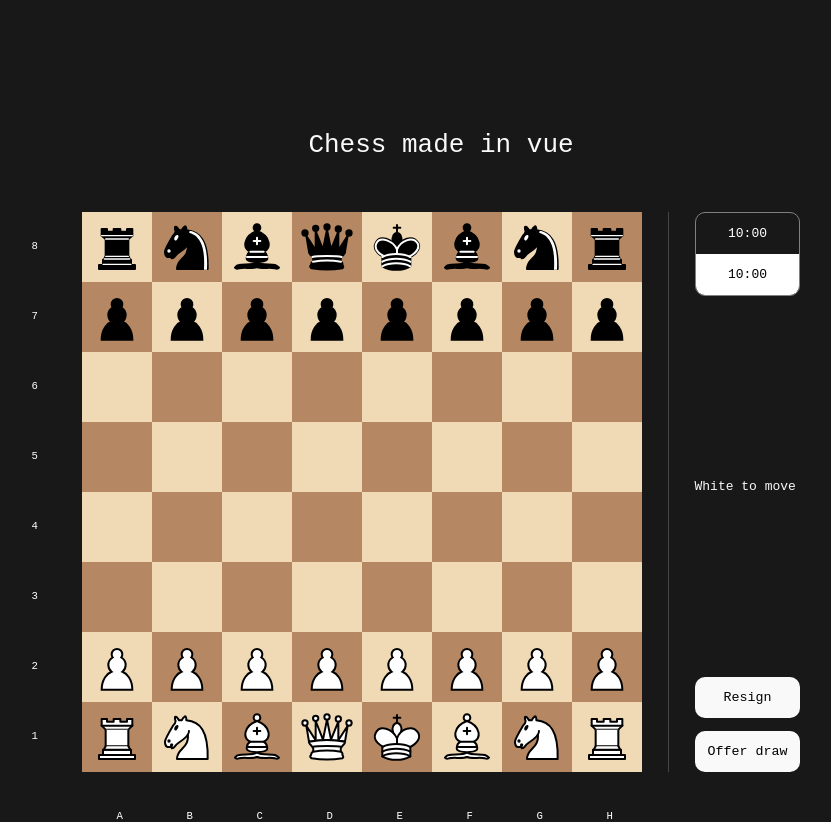
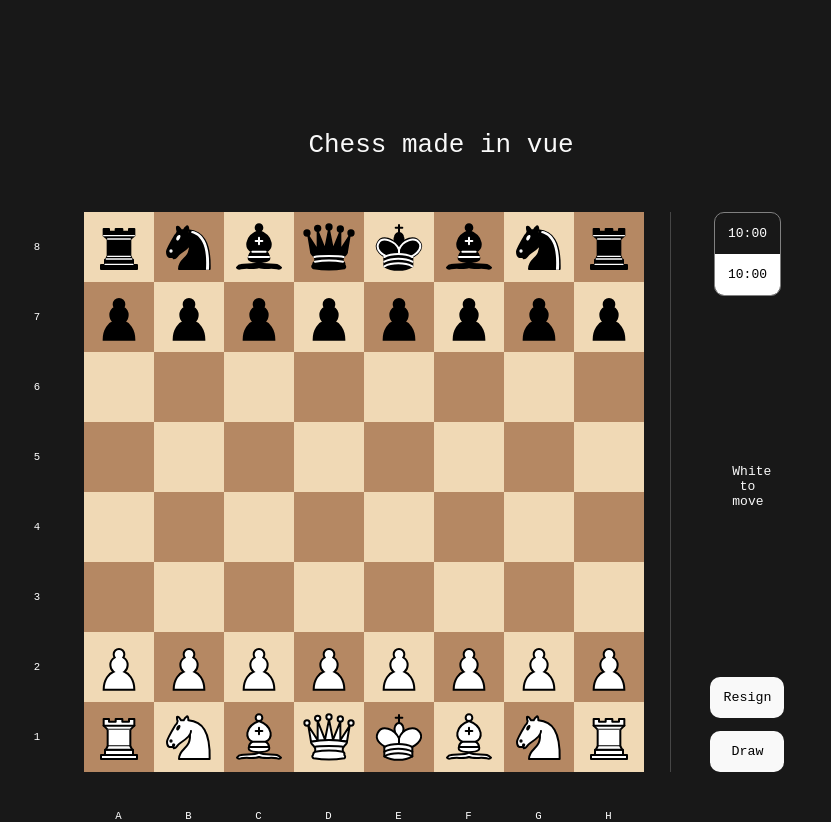
Before and after one commit to levistark/vue-chess, a Vue app: page / in a window 1280 px wide. Shown: the whole page, without its empty margins (199-1030 px from the left). Built offline with nearby package versions, Linux system fonts and the light colour scheme.

Commit message:
made app responsive to mobile screen size

```diff
--- a/src/App.vue
+++ b/src/App.vue
@@ -27,7 +27,23 @@ import ChessInfo from './components/ChessInfo.vue'
 
   .game {
     display: flex;
+    flex-direction: column;
     gap: 2rem
   }
+
+  @media only screen and (min-width: 600px) {
+    /* */
+  }
+
+  @media only screen and (min-width: 768px) {
+    /* CSS rules for medium devices */
+  }
+
+  @media only screen and (min-width: 992px) {
+    .game {
+      flex-direction: row;
+    }
+  }
+
 }
 </style>
--- a/src/components/ChessBoard.vue
+++ b/src/components/ChessBoard.vue
@@ -168,13 +168,5 @@ onMounted(() => {
 .chess-board {
   display: grid;
   grid-template-columns: repeat(8, 1fr);
-
-  .item {
-    width: 100px;
-    height: 100px;
-    background-color: white;
-    border: 1px solid black;
-    color: black;
-  }
 }
 </style>
--- a/src/components/ChessInfo.vue
+++ b/src/components/ChessInfo.vue
@@ -13,7 +13,7 @@ import {isWhiteToMove, isKingInCheck} from '../stores'
     </div>
     <div class="btn-container">
       <button class="btn-resign">Resign</button>
-      <button class="btn-draw">Offer draw</button>
+      <button class="btn-draw">Draw</button>
     </div>
 
   </div>
@@ -23,15 +23,33 @@ import {isWhiteToMove, isKingInCheck} from '../stores'
 <style scoped>
 .game-info {
   display: flex;
-  flex-direction: column;
+  flex-direction: row;
   justify-content: space-between;
-  border-left: 1px solid rgb(70, 70, 70);
-  padding-left: 2rem;
+  align-items: center;
+  border-top: 1px solid rgb(70, 70, 70);
+  padding-top: 2rem;
+  margin-top: 2rem;
 
   .btn-container {
     display: flex;
     flex-direction: column;
     gap: 1rem;
   }
+
+  .turn {
+    max-width: 30%;
+    text-align: center;
+  }
+}
+
+@media only screen and (min-width: 992px) {
+  .game-info {
+    flex-direction: column;
+    margin-top: 0;
+    border-top: none;
+    padding-top: 0;
+    border-left: 1px solid rgb(70, 70, 70);
+    padding-left: 2rem;
+  }
 }
 </style>
--- a/src/components/ChessSquare.vue
+++ b/src/components/ChessSquare.vue
@@ -58,9 +58,9 @@ function handleClick() {
 
 <style scoped>
 .square {
-  width: 70px;
-  height: 70px;
-  padding: 5px;
+  width: 45px;
+  height: 45px;
+  padding: 3px;
   position: relative;
 
   .white {
@@ -84,17 +84,29 @@ function handleClick() {
     display: none;
   }
   .rank {
-    left: 50%;
-    bottom: -50px;
-    z-index: -1;
-  }
-  .file {
-    left: -50px;
-    bottom: 30px;
-    color: white;
+    left: 45%;
+    bottom: -25px;
     z-index: -1;
   }
 
+  @media (min-width: 992px) {
+    .rank {
+      bottom: -50px;
+    }
+  }
+
+  .file {
+    color: white;
+    z-index: -1;
+    left: -20px;
+    bottom: 42%
+  }
+
+  @media (min-width: 992px) {
+    .file {
+      left: -50px;
+    }
+  }
   .possible {
     position: absolute;
     top: 50%;
@@ -103,8 +115,8 @@ function handleClick() {
     z-index: 0;
 
     .circle {
-      width: 15px;
-      height: 15px;
+      width: 11px;
+      height: 11px;
       background-color: rgb(66, 66, 66);
       border-radius: 50%;
     }
@@ -115,6 +127,29 @@ function handleClick() {
   }
 }
 
+@media (min-width: 600px) {
+  .square {
+    width: 50px;
+    height: 50px;
+  }
+}
+
+@media (min-width: 992px) {
+  .square {
+    width: 70px;
+    height: 70px;
+    padding: 5px;
+
+    .possible {
+      .circle {
+        width: 15px;
+        height: 15px;
+      }
+    }
+  }
+}
+
+
 .square.selected {
   background-color: rgb(145, 145, 145);
 }
```
